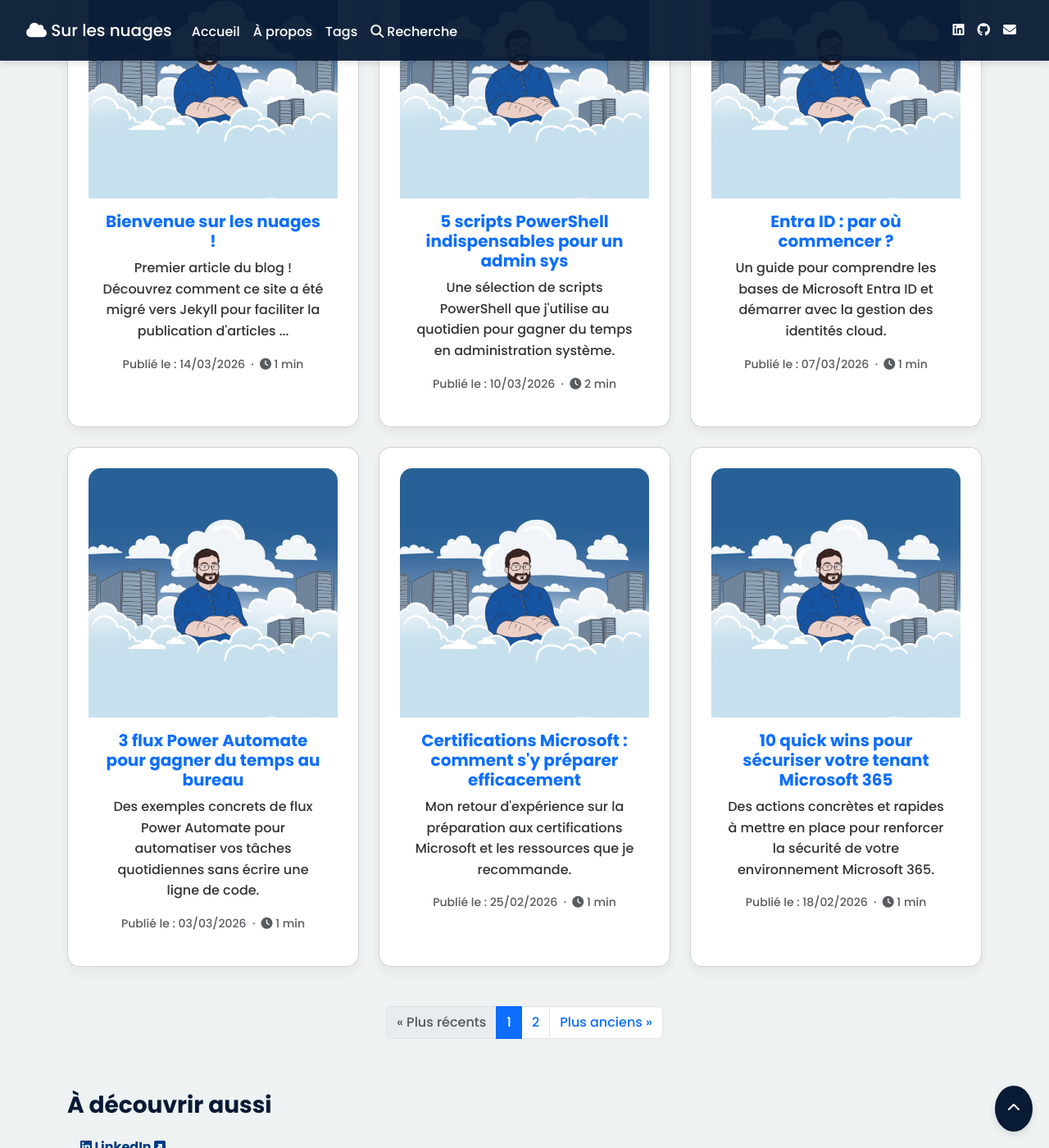
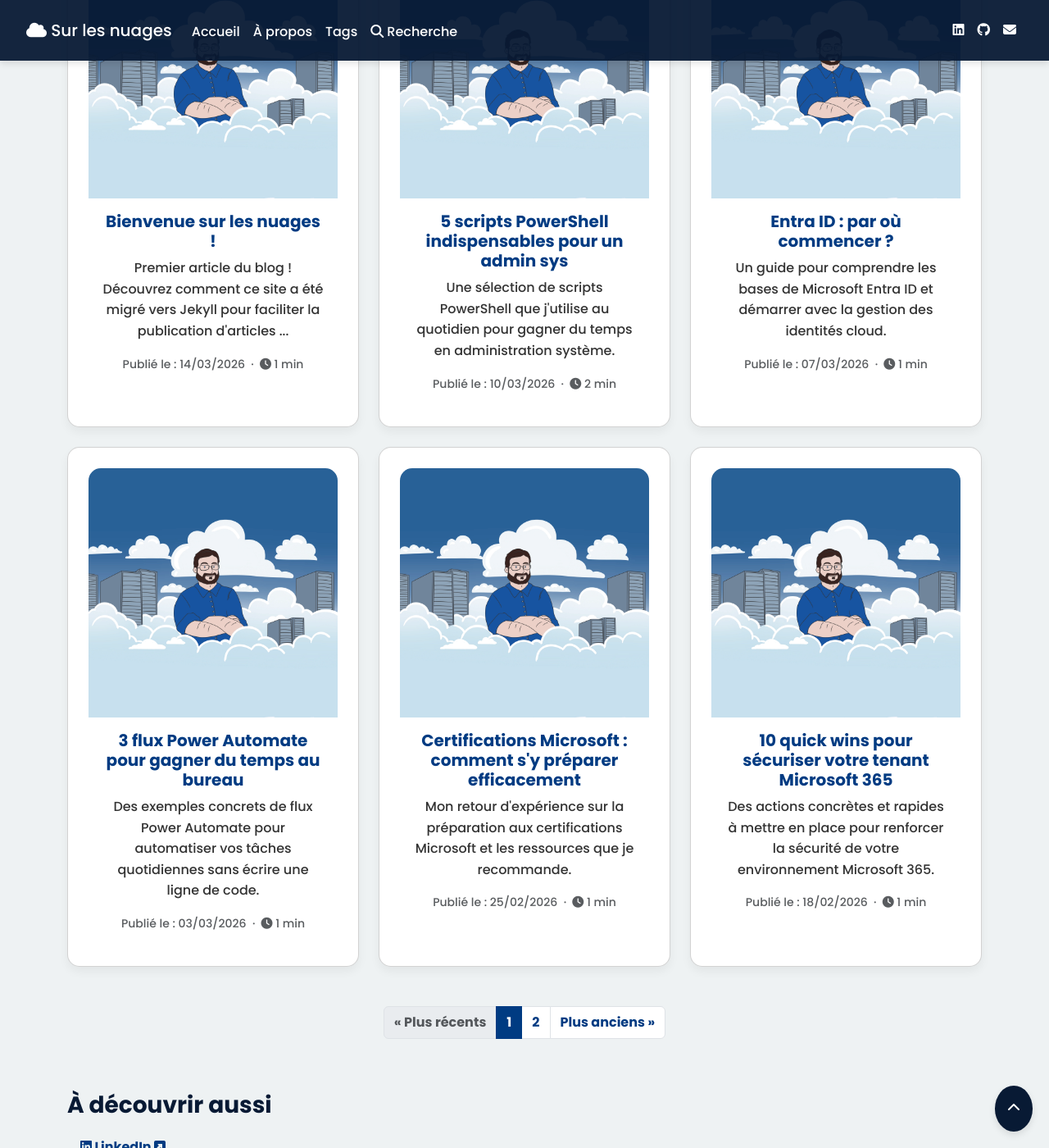
Before and after one commit to Arnaud-Ferriere/SurLesNuages, a Jekyll site: the page built from index.html, in a window 1280 px wide and 1400 px high, scrolled down 472 px. Shown: the whole window at 82% size. Built offline with Jekyll 4.4.1, drawn with Linux system fonts in a browser that asks for light colours; nearby versions of some CDN libraries; the list of posts is cut into pages by our own code.

Commit message:
style: harmonisation des couleurs (titres cartes, pagination, recherche)
- Titres des cartes en bleu #003b82 (cohérent avec "À découvrir aussi")
- Pagination en bleu #003b82
- Style des cartes de recherche aligné avec l'accueil

Co-Authored-By: Claude Sonnet 4.6 <noreply@anthropic.com>

```diff
--- a/index.css
+++ b/index.css
@@ -311,12 +311,39 @@
 
   /* Card titles and text */
   .card-title {
+    color: var(--color-secondary);
+    font-weight: 600;
+  }
+
+  .card-title a {
+    color: var(--color-secondary);
+    font-weight: 600;
+    text-decoration: none;
+  }
+
+  .card-title a:hover {
     color: var(--color-primary);
-    font-weight: 600;
+    text-decoration: underline;
   }
 
   .card-text {
     color: #333;
+  }
+
+  /* Pagination */
+  .page-link {
+    color: var(--color-secondary);
+    font-weight: 600;
+  }
+
+  .page-item.active .page-link {
+    background-color: var(--color-secondary);
+    border-color: var(--color-secondary);
+    color: #fff;
+  }
+
+  .page-link:hover {
+    color: var(--color-primary);
   }
 
   /* Sidebar */
--- a/recherche.html
+++ b/recherche.html
@@ -55,9 +55,9 @@ permalink: /recherche/
         var html = '<div class="row">';
         results.forEach(function (post) {
             html += '<div class="col-md-6 mb-3">' +
-                '<div class="card p-3 h-100" style="position:relative;cursor:pointer;">' +
-                '<h5 class="card-title"><a href="' + post.url + '" class="stretched-link text-decoration-none">' + post.title + '</a></h5>' +
-                '<p class="card-text">' + post.excerpt + '</p>' +
+                '<div class="card p-3 h-100" style="cursor:pointer;">' +
+                '<h5 class="card-title"><a href="' + post.url + '" class="stretched-link">' + post.title + '</a></h5>' +
+                '<p class="card-text text-muted">' + post.excerpt + '</p>' +
                 '<p class="text-muted small mb-0">' + post.date + '</p>' +
                 '</div></div>';
         });
```
